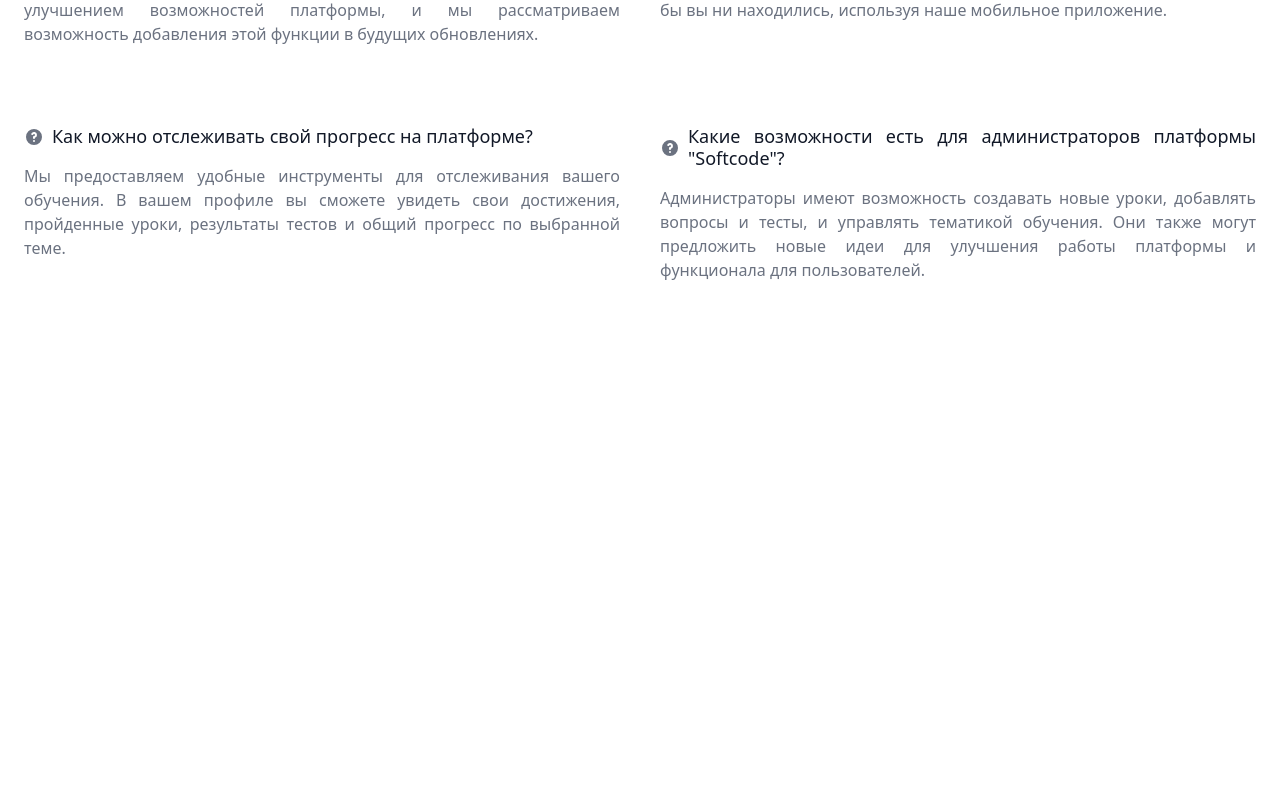
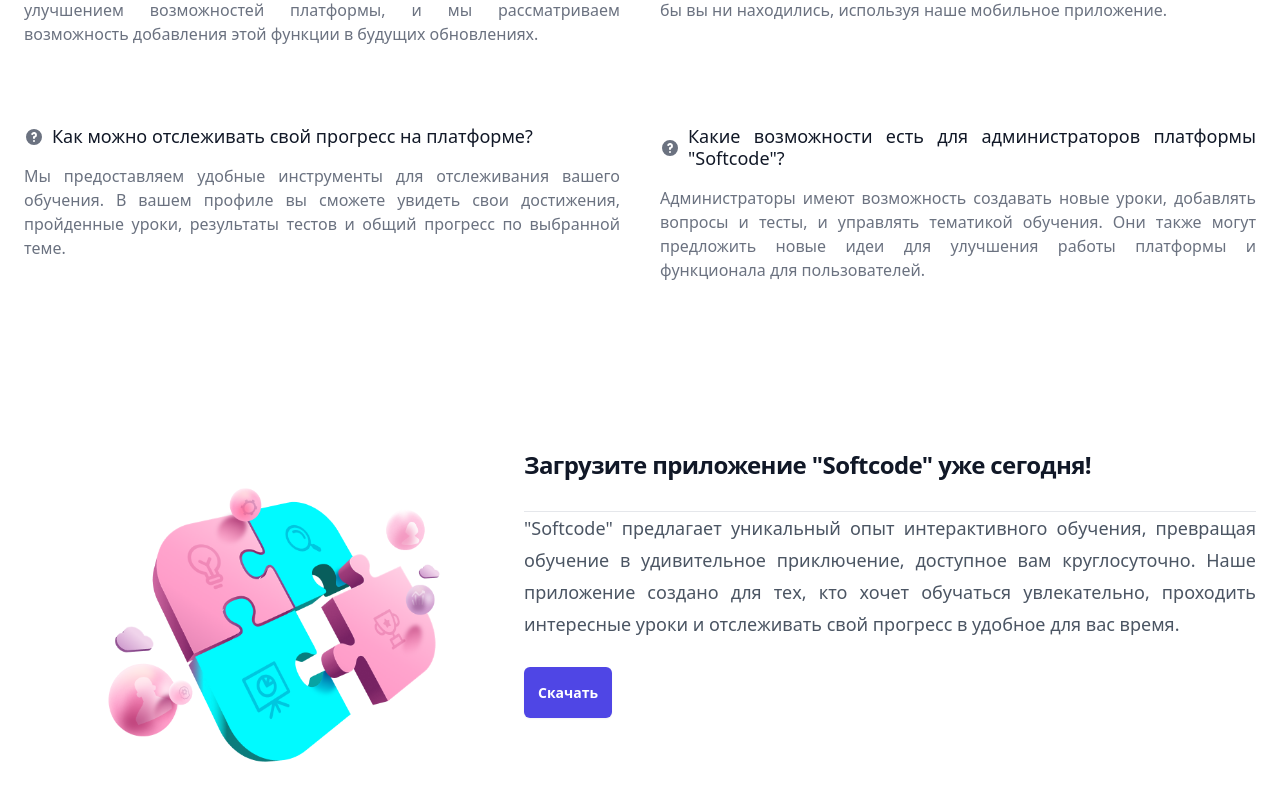
Before and after one commit to pokeuq/UfaHack2023, a React (Vite) app: page / in a window 1280 px wide. Shown: the part 1395-2195 px from the top of the page. Before the commit the page ends 1781 px from the top, so only its background shows below. Built offline with nearby package versions, Linux system fonts and the light colour scheme; a web font is replaced by a local one.

Commit message:
download

```diff
--- a/src/pages/Home.jsx
+++ b/src/pages/Home.jsx
@@ -128,7 +128,7 @@
           <div className="hidden sm:mb-8 sm:flex sm:justify-center">
             <div className="relative rounded-full px-3 py-1 text-sm leading-6 text-gray-600 ring-1 ring-gray-900/10 hover:ring-gray-900/20">
               Скачать приложение вы можете тут.{" "}
-              <a href="#" className="font-semibold text-indigo-600">
+              <a href="#download" className="font-semibold text-indigo-600">
                 <span className="absolute inset-0" aria-hidden="true" />
                 :3
               </a>
@@ -152,7 +152,7 @@
                 Начать
               </a>
               <a
-                href="#"
+                href="#questions"
                 className="text-sm font-semibold leading-6 text-gray-900"
               >
                 Узнать больше <span aria-hidden="true">→</span>
@@ -174,15 +174,15 @@
         </div>
       </div>
 
-      <section id='questions'  className="bg-white ">
+      <section id="questions" className="bg-white ">
         <div className="py-8 px-8 mx-auto max-w-screen-xl sm:py-16 lg:px-6">
           <h2 className="mb-8 text-4xl tracking-tight font-extrabold text-gray-900 ">
             Frequently asked questions
           </h2>
-          <div className="grid pt-8 text-left border-t border-gray-200   text-justify">
+          <div className="grid pt-8 border-t border-gray-200 text-justify">
             <div className="grid grid-cols-2 gap-10 justify-normal max-md:grid-cols-1">
               <div className="mb-10">
-                {/* Вопрос 1 */}
+
                 <h3 className="flex items-center mb-4 text-lg font-medium text-gray-900 ">
                   <svg
                     className="flex-shrink-0 mr-2 w-5 h-5 text-gray-500 "
@@ -267,7 +267,7 @@
                       clipRule="evenodd"
                     ></path>
                   </svg>
-                  Могу ли я использовать платформу "Учимо" на мобильном
+                  Могу ли я использовать платформу "Softcode" на мобильном
                   устройстве?
                 </h3>
                 <p className="text-gray-500 ">
@@ -328,6 +328,31 @@
           </div>
         </div>
       </section>
+
+      <section id="download" className="bg-white ">
+        <div className="py-8 px-8 mx-auto max-w-screen-xl lg:flex sm:py-16 lg:px-6 block    ">
+          <img className='hidden lg:block w-[500px] h-[350px]' src={mainPic} alt="" />
+          <div>
+            <h2 className="mb-8 text-2xl tracking-tight font-extrabold text-gray-900 ">
+              Загрузите приложение "Softcode" уже сегодня!
+            </h2>
+            <h3 className="flex  border-t items-center mb-10 text-lg font-medium
+            mt-6 leading-8 text-gray-600 text-justify">
+              "Softcode" предлагает уникальный опыт интерактивного обучения,
+              превращая обучение в удивительное приключение, доступное вам
+              круглосуточно. Наше приложение создано для тех, кто хочет
+              обучаться увлекательно, проходить интересные уроки и отслеживать
+              свой прогресс в удобное для вас время.
+            </h3>
+            <a
+                href="#"
+                className="rounded-md bg-indigo-600 px-3.5 py-4 text-xl text-center lg:text-sm font-semibold text-white shadow-sm hover:bg-indigo-500 focus-visible:outline focus-visible:outline-2 focus-visible:outline-offset-2 focus-visible:outline-indigo-600 block w-full sm:inline"
+              >
+                Скачать
+              </a>
+          </div>
+        </div>
+      </section>
     </div>
   );
 };
```
